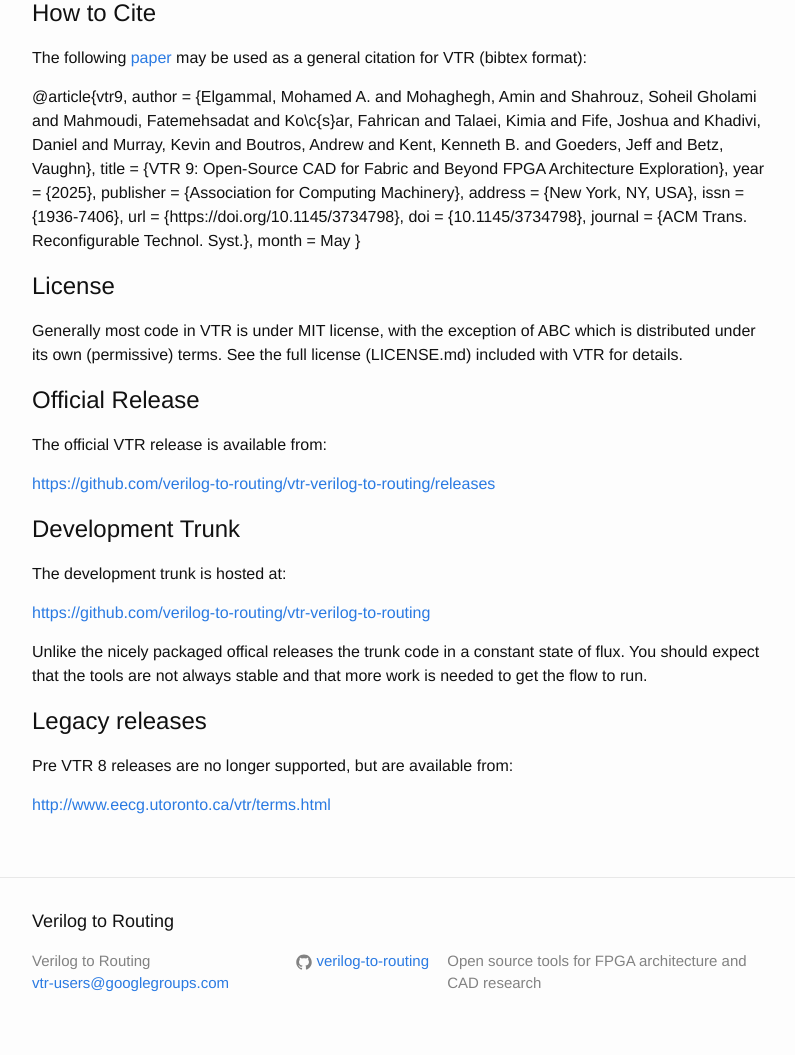
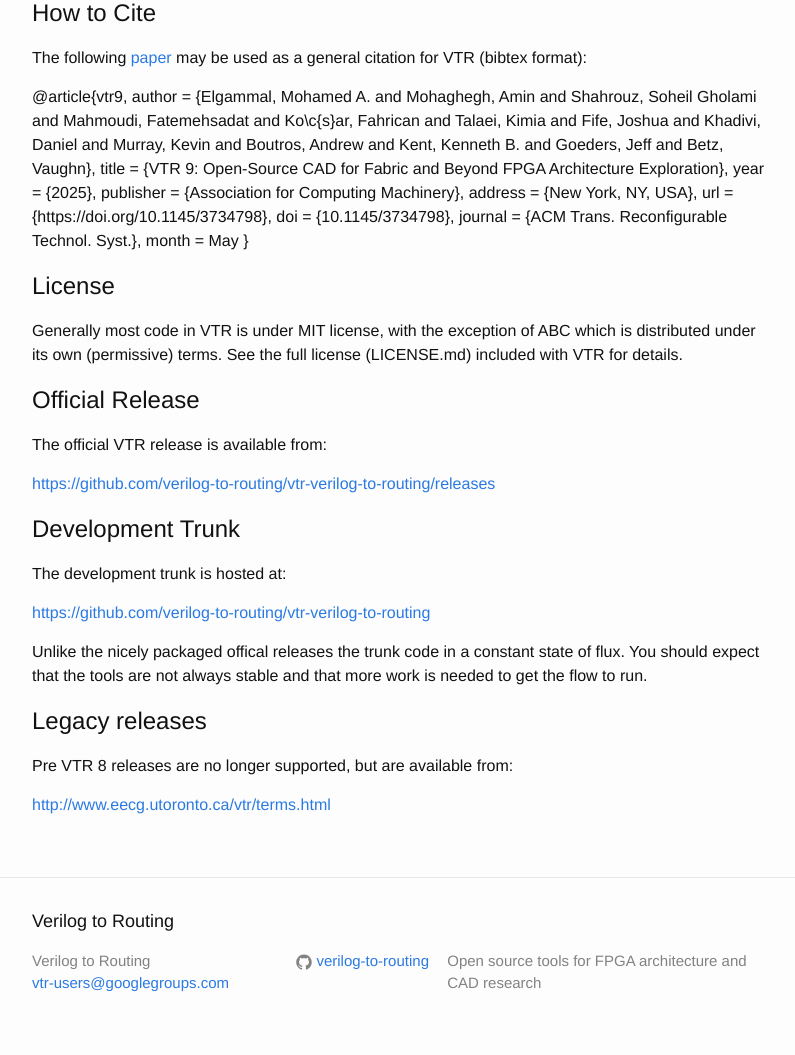
Before and after one commit to verilog-to-routing/verilog-to-routing.github.io, a Jekyll site: the page built from _pages/download.md, in a window 1280 px wide. Shown: the part 336-1391 px from the top of the page, without its empty margins (238-1033 px from the left). Built offline with Jekyll 4.4.1, drawn with Linux system fonts in a browser that asks for light colours.

Commit message:
Fixed citation formating

```diff
--- a/_pages/download.md
+++ b/_pages/download.md
@@ -32,16 +32,15 @@
 The following [paper](https://dl.acm.org/doi/10.1145/3734798) may be used as a general citation for VTR (bibtex format):
 
 @article{vtr9,
-author = {Elgammal, Mohamed A. and Mohaghegh, Amin and Shahrouz, Soheil Gholami and Mahmoudi, Fatemehsadat and Ko\c{s}ar, Fahrican and Talaei, Kimia and Fife, Joshua and Khadivi, Daniel and Murray, Kevin and Boutros, Andrew and Kent, Kenneth B. and Goeders, Jeff and Betz, Vaughn},
-title = {VTR 9: Open-Source CAD for Fabric and Beyond FPGA Architecture Exploration},
-year = {2025},
-publisher = {Association for Computing Machinery},
-address = {New York, NY, USA},
-issn = {1936-7406},
-url = {https://doi.org/10.1145/3734798},
-doi = {10.1145/3734798},
-journal = {ACM Trans. Reconfigurable Technol. Syst.},
-month = May
+     author = {Elgammal, Mohamed A. and Mohaghegh, Amin and Shahrouz, Soheil Gholami and Mahmoudi, Fatemehsadat and Ko\c{s}ar, Fahrican and Talaei, Kimia and Fife, Joshua and Khadivi, Daniel and Murray, Kevin and Boutros, Andrew and Kent, Kenneth B. and Goeders, Jeff and Betz, Vaughn},
+     title = {VTR 9: Open-Source CAD for Fabric and Beyond FPGA Architecture Exploration},
+     year = {2025},
+     publisher = {Association for Computing Machinery},
+     address = {New York, NY, USA},
+     url = {https://doi.org/10.1145/3734798},
+     doi = {10.1145/3734798},
+     journal = {ACM Trans. Reconfigurable Technol. Syst.},
+     month = May
 }
 
 License
```
